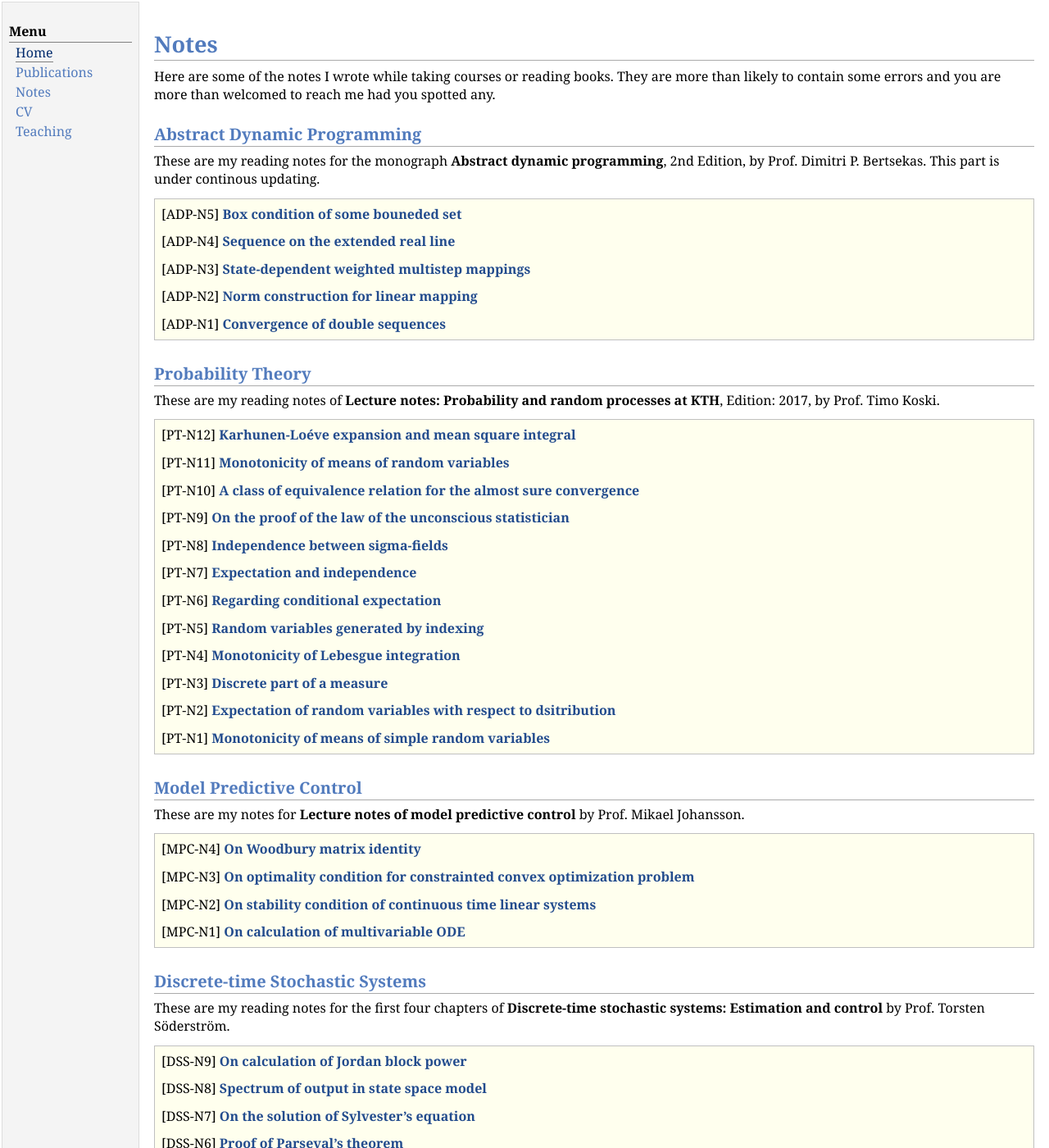
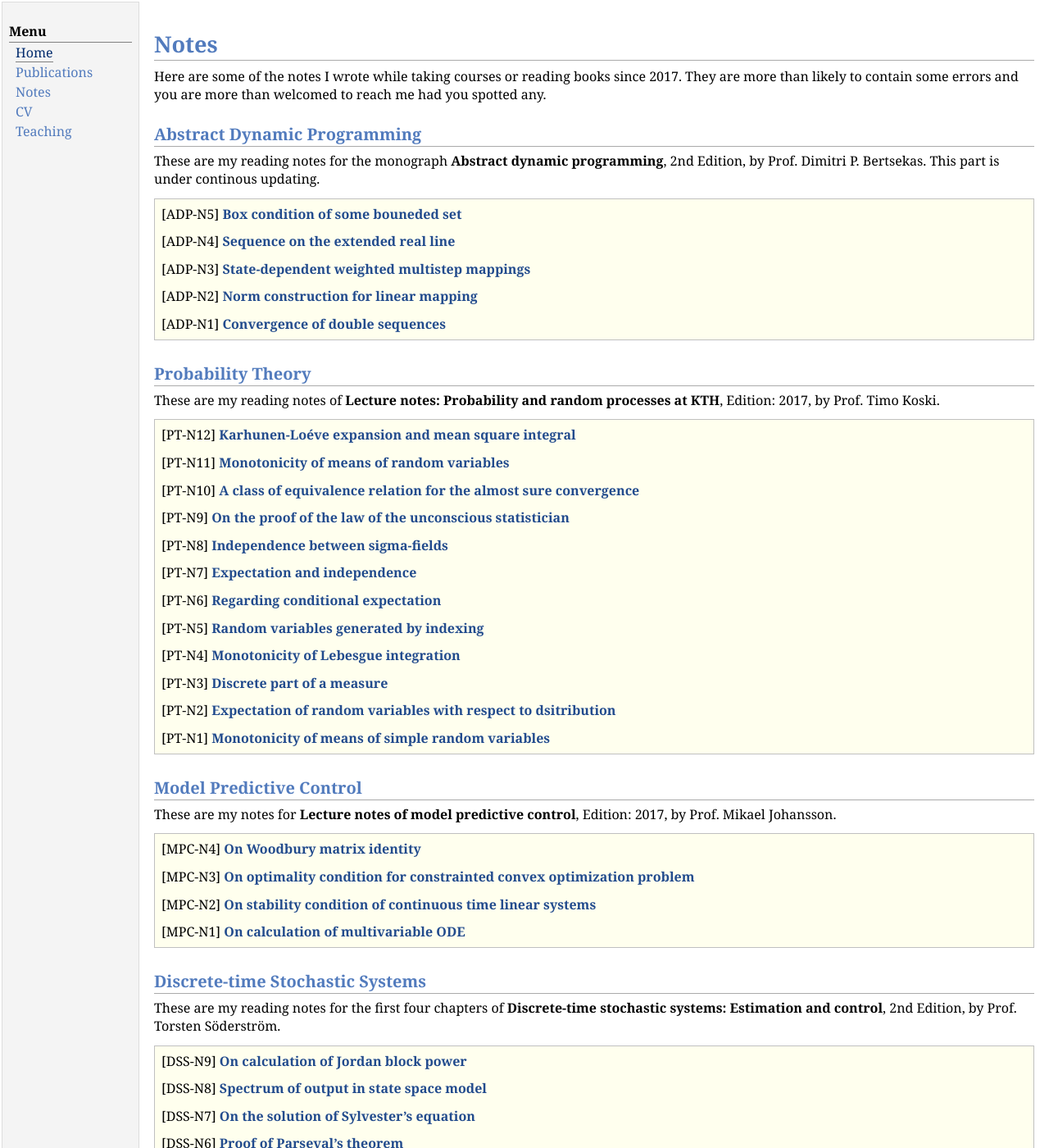
Before and after one commit to yuchaotaigu/yuchaotaigu.github.io, a Jekyll site: the page notes.html, which Jekyll copies as it is, in a window 1280 px wide and 1400 px high. Shown: the whole window at 82% size. Built offline with Jekyll 4.4.1, drawn with Linux system fonts in a browser that asks for light colours; comment, search, counter and statistics services are not loaded.

Commit message:
Update notes.html

```diff
--- a/notes.html
+++ b/notes.html
@@ -27,7 +27,7 @@ urchinTracker();
 </td>
 <td id="layout-content">
 <h1>Notes</h1>
-Here are some of the notes I wrote while taking courses or reading books. They are more than likely to contain some errors and you are more than welcomed to reach me had
+Here are some of the notes I wrote while taking courses or reading books since 2017. They are more than likely to contain some errors and you are more than welcomed to reach me had
   you spotted any.
 
 <h2>Abstract Dynamic Programming</h2>
@@ -60,7 +60,7 @@ These are my reading notes of <b>Lecture notes: Probability and random processes
   </div></div>
 
 <h2>Model Predictive Control</h2>
-These are my notes for <b>Lecture notes of model predictive control</b> by Prof. Mikael Johansson.
+These are my notes for <b>Lecture notes of model predictive control</b>, Edition: 2017, by Prof. Mikael Johansson.
 <div class="infoblock">
 <div class="blockcontent">
 <p>[MPC-N4] <a href="notes/MPC4.pdf"><b>On Woodbury matrix identity</b></a><br /> </p>
@@ -70,7 +70,7 @@ These are my notes for <b>Lecture notes of model predictive control</b> by Prof.
   </div></div>
 
 <h2>Discrete-time Stochastic Systems</h2>
-These are my reading notes for the first four chapters of <b>Discrete-time stochastic systems: Estimation and control</b> by Prof. Torsten Söderström.
+These are my reading notes for the first four chapters of <b>Discrete-time stochastic systems: Estimation and control</b>, 2nd Edition, by Prof. Torsten Söderström.
 <div class="infoblock">
 <div class="blockcontent">
 <p>[DSS-N9] <a href="notes/DSS9.pdf"><b>On calculation of Jordan block power</b></a><br /> </p>
```
